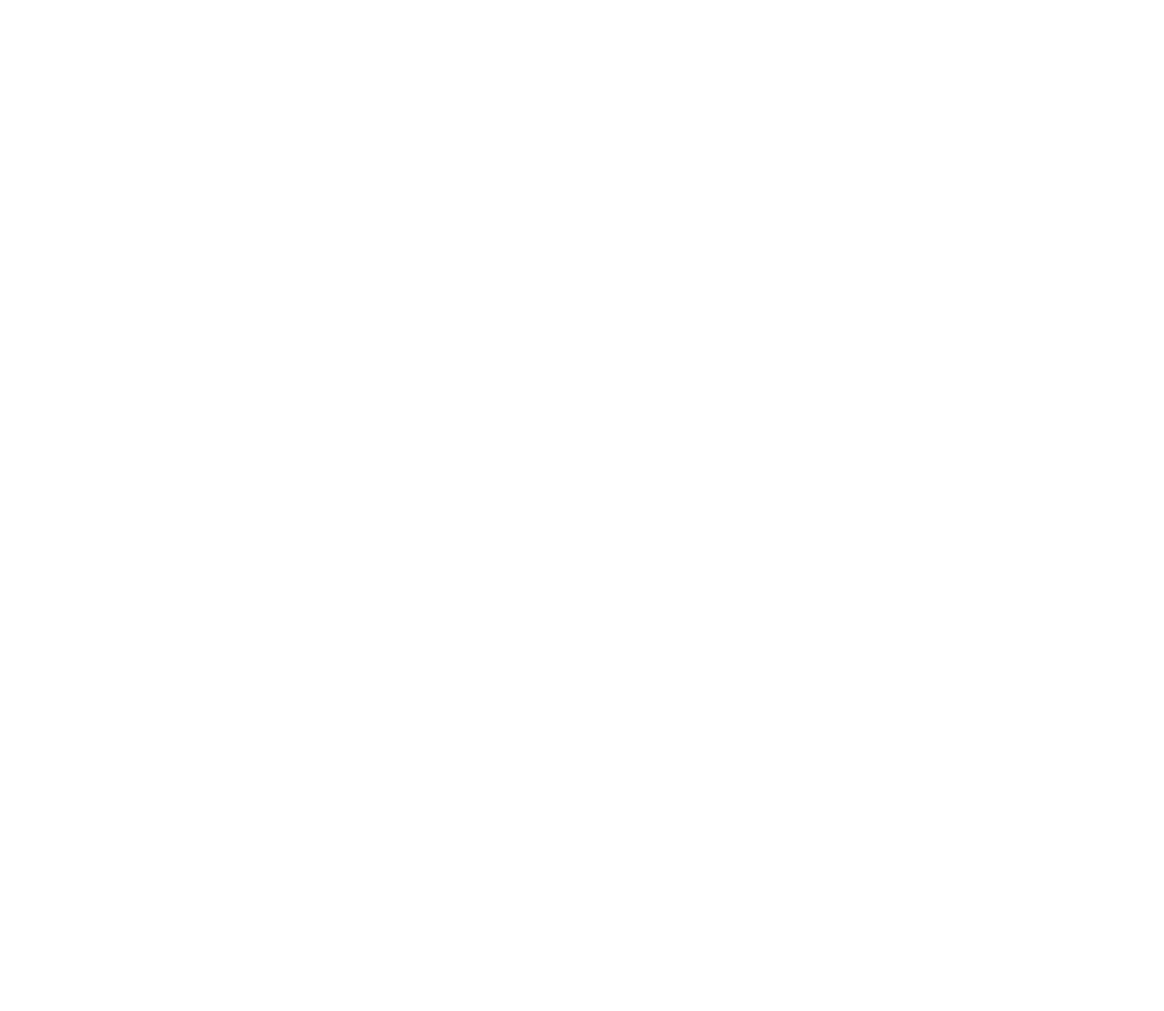
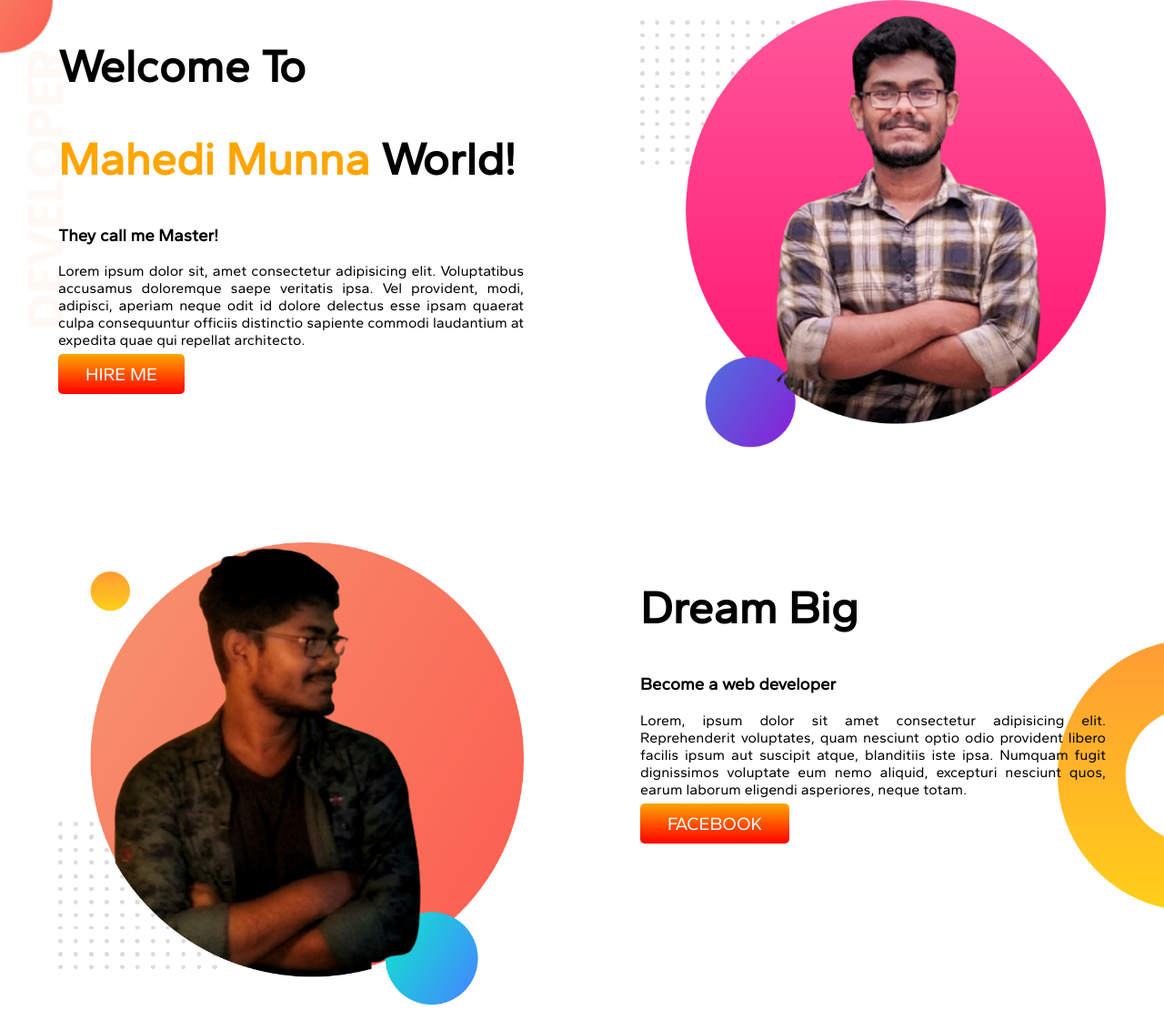
Before and after one commit to MahadiMunna/Mahdi-Munna_Portfolio_Basic-HTML-CSS, a plain HTML site: page index.html in a window 1280 px wide. Shown: the whole page at 91% size. Before the commit the page ends 800 px from the top, so only its background shows below. Drawn offline with Linux system fonts and the light colour scheme; a web font is replaced by a local one.

Commit message:
tow section added

```diff
--- a/index.html
+++ b/index.html
@@ -1,13 +1,49 @@
 <!DOCTYPE html>
 <html lang="en">
+
 <head>
     <meta charset="UTF-8">
     <meta http-equiv="X-UA-Compatible" content="IE=edge">
     <meta name="viewport" content="width=device-width, initial-scale=1.0">
     <title>Mahadi Munna</title>
+    <link rel="preconnect" href="https://fonts.googleapis.com">
+    <link rel="preconnect" href="https://fonts.gstatic.com" crossorigin>
+    <link href="https://fonts.googleapis.com/css2?family=Alegreya&family=Gantari&family=Rubik+Moonrocks&display=swap" rel="stylesheet">
     <link rel="stylesheet" href="style.css">
+    <link rel="shortcut icon" href="images/logo.png" type="image/x-icon">
 </head>
+
 <body>
+    <section class="top">
+        <div class="half-width">
+            <h1>Welcome To</h1>
+            <h1><span class="orange">Mahedi Munna</span> World!</h1>
+            <h3>They call me Master!</h3>
+            <p>Lorem ipsum dolor sit, amet consectetur adipisicing elit. Voluptatibus accusamus doloremque saepe
+                veritatis ipsa. Vel provident, modi, adipisci, aperiam neque odit id dolore delectus esse ipsam quaerat
+                culpa consequuntur officiis distinctio sapiente commodi laudantium at expedita quae qui repellat
+                architecto.</p>
+            <a class="link-button" target="_blank" href="https://www.linkedin.com/in/mahedi-munna-509123214/">HIRE
+                ME</a>
+        </div>
+        <div class="half-width">
+            <img src="images/munna.png" alt="Picture of Munna">
+        </div>
+    </section>
+    <section class="Dream">
+        <div class="half-width">
+            <img src="images/munna1.png" alt="Picture of mine">
+        </div>
+        <div class="half-width">
+            <h1>Dream Big</h1>
+            <h3>Become a web developer</h3>
+            <p>Lorem, ipsum dolor sit amet consectetur adipisicing elit. Reprehenderit voluptates, quam nesciunt optio
+                odio provident libero facilis ipsum aut suscipit atque, blanditiis iste ipsa. Numquam fugit dignissimos
+                voluptate eum nemo aliquid, excepturi nesciunt quos, earum laborum eligendi asperiores, neque totam.</p>
+            <a class="link-button" target="_blank" href="https://www.facebook.com/mahedi.munna.77/">FACEBOOK</a>
+        </div>
+    </section>
 
 </body>
+
 </html>
--- a/style.css
+++ b/style.css
@@ -0,0 +1,54 @@
+body {
+    font-family: 'Gantari', sans-serif;
+    margin: 0;
+}
+
+h1 {
+    font-size: 50px;
+}
+
+.orange {
+    color: orange;
+}
+
+section {
+    display: flex;
+
+    margin-bottom: 100px;
+}
+
+.half-width {
+    width: 50%;
+    padding-left: 5%;
+    padding-right: 5%;
+
+}
+
+.half-width img {
+    width: 100%;
+}
+
+p {
+    text-align: justify;
+}
+
+.link-button {
+    text-decoration: none;
+    background-image: linear-gradient(orange, red);
+    padding: 10px 30px;
+    border-radius: 5px;
+    color: white;
+    font-size: 20px;
+}
+
+.top {
+    background-image: url(images/top-banner.png);
+    background-repeat: no-repeat;
+}
+
+.Dream {
+    background-image: url(images/dream-bg.png);
+    background-repeat: no-repeat;
+    background-position: right;
+
+}
```
Also changed, not shown: images/dream-bg.png (added), images/exp-bg.png (added), images/logo.png (added), images/munna.png (added), images/munna1.png (added), images/my-bg.png (added), images/my-bg2.png (added), images/top-banner.png (added), showOff/Munna-1.jpg (added), showOff/Munna.jpg (added), showOff/Special.jpg (added), showOff/bday special.jpg (added), 1 other file.
